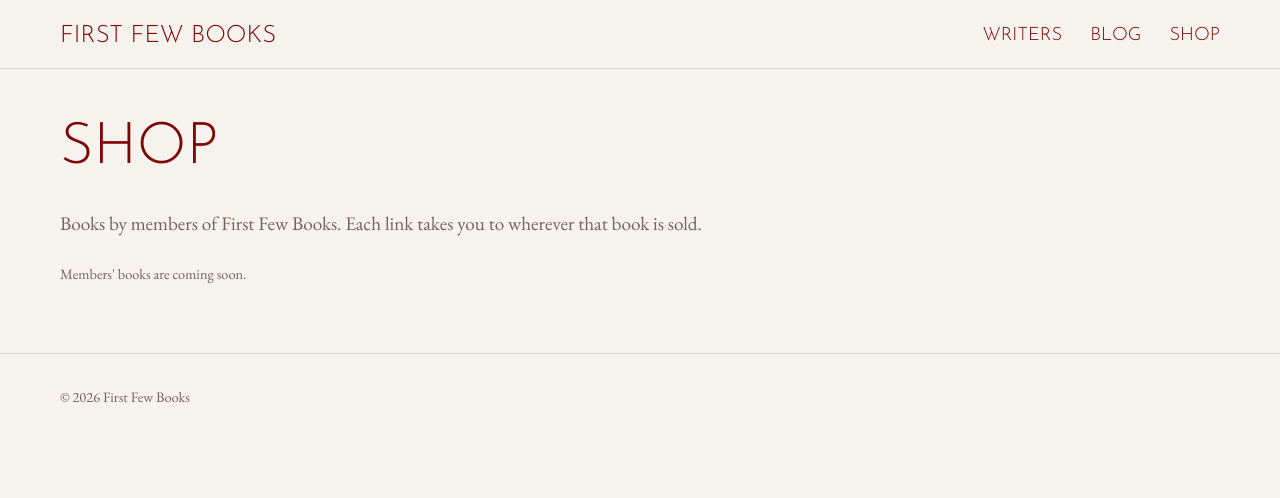
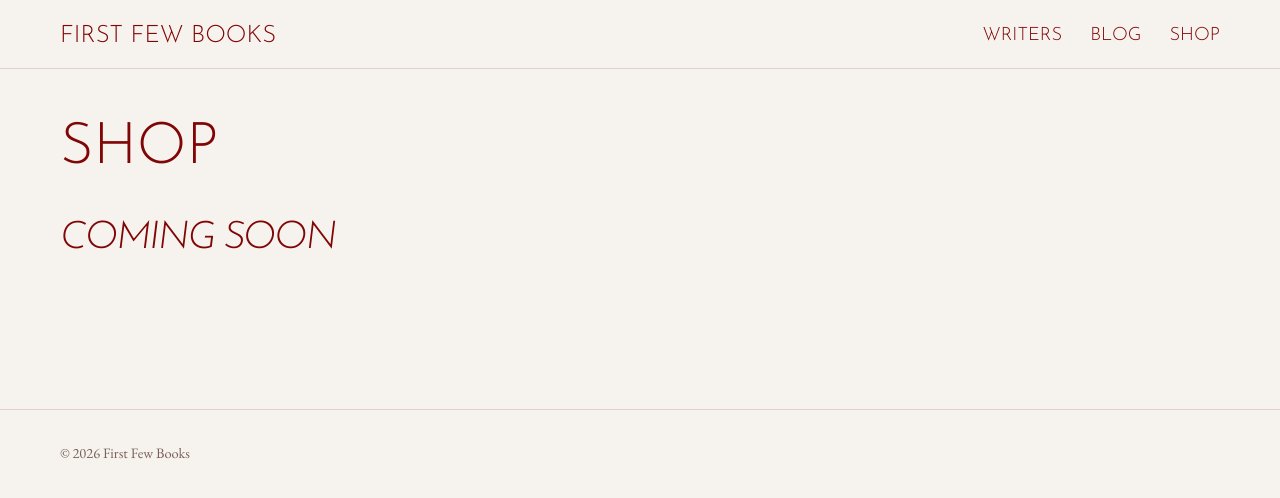
Before and after one commit to nelepope/firstfewbooks, a Jekyll site: the page built from shop/index.html, in a window 1280 px wide. Shown: the top 498 px of the page. Built offline with Jekyll 4.4.1, drawn with Linux system fonts in a browser that asks for light colours.

Commit message:
Show 'Coming soon' on the shop page until there are books
Co-Authored-By: Claude Opus 5.5 <noreply@anthropic.com>

```diff
--- a/assets/css/style.css
+++ b/assets/css/style.css
@@ -209,3 +209,5 @@ main > .wrap:first-child { padding-top: 48px; }
   .book-grid { grid-template-columns: repeat(2, 1fr); gap: 20px; }
   .book-card .cover-placeholder { font-size: 1rem; }
 }
+
+.coming-soon { font-family: var(--font-display); font-weight: 300; font-style: italic; text-transform: uppercase; letter-spacing: -.05em; color: var(--accent); font-size: clamp(1.6rem, 3vw, 2.4rem); margin: .5em 0 2em; }
--- a/shop/index.html
+++ b/shop/index.html
@@ -2,15 +2,17 @@
 layout: default
 title: Shop
 ---
+{% assign books = site.books | sort: "date" | reverse %}
 <div class="wrap">
   <h1>Shop</h1>
+  {% if books.size > 0 %}
     <p class="lede">Books by members of {{ site.title }}. Each link takes you to wherever that book is sold.</p>
     <div class="book-grid">
-    {% assign books = site.books | sort: "date" | reverse %}
       {% for book in books %}
         {% include book-card.html book=book %}
-    {% else %}
-      <p class="meta">Members' books are coming soon.</p>
       {% endfor %}
     </div>
+  {% else %}
+    <p class="coming-soon">Coming soon</p>
+  {% endif %}
 </div>
```
Lines whose indentation alone changed are shown as unchanged.
